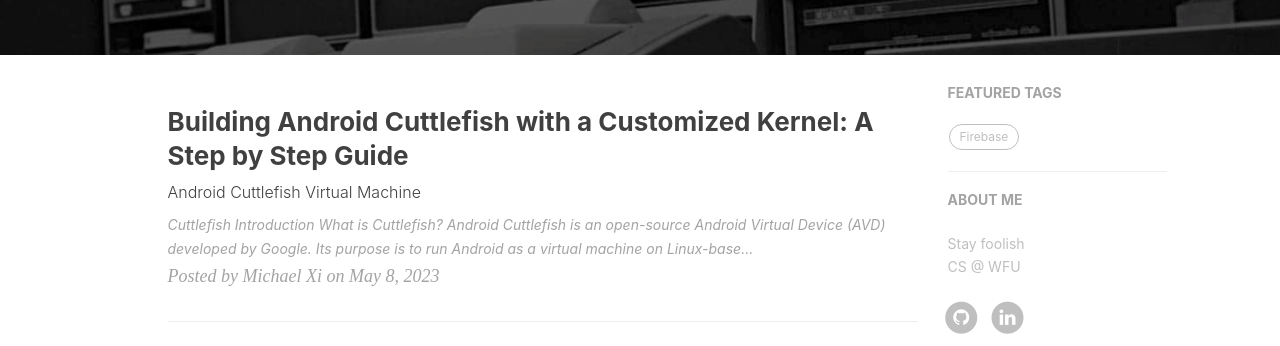
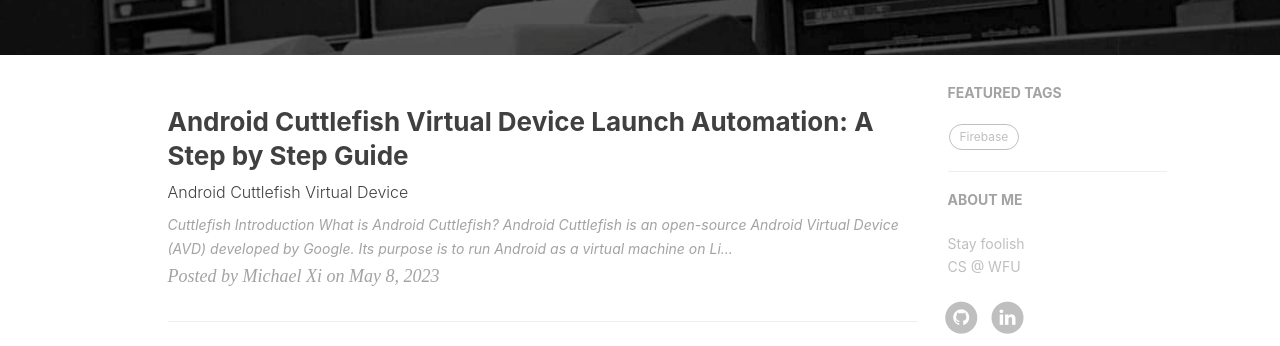
Before and after one commit to MichaelXi3/MichaelXi3.github.io, a Jekyll site: the page built from index.html, in a window 1280 px wide. Shown: the part 363-709 px from the top of the page. Built offline with Jekyll 4.4.1, drawn with Linux system fonts in a browser that asks for light colours; nearby versions of some CDN libraries; the list of posts is cut into pages by our own code; comment, search, counter and statistics services are not loaded; some of the changed lines change nothing that is shown.

Commit message:
cuttlefish blog update

````diff
--- a/_posts/2023-05-08-building-android-cuttlefish-with-a-customized-kernel-a-step-by-step-guide.md
+++ b/_posts/2023-05-08-building-android-cuttlefish-with-a-customized-kernel-a-step-by-step-guide.md
@@ -1,7 +1,7 @@
 ---
 layout: post
-title: "Building Android Cuttlefish with a Customized Kernel: A Step by Step Guide"
-subtitle: "Android Cuttlefish Virtual Machine"
+title: "Android Cuttlefish Virtual Device Launch Automation: A Step by Step Guide"
+subtitle: "Android Cuttlefish Virtual Device"
 date: 2023-05-08
 author: "Michael Xi"
 header-img: "img/Android.jpeg"
@@ -10,19 +10,56 @@
 
 # Cuttlefish Introduction
 
-### What is Cuttlefish?
+### What is Android Cuttlefish?
 
 Android Cuttlefish is an open-source Android Virtual Device (AVD) developed by Google. Its purpose is to run Android as a virtual machine on Linux-based systems for testing and development purposes. It leverages QEMU, a popular open-source emulator, and KVM, a hardware-assisted virtualization technology, to enable efficient virtualization and emulation of Android devices. This allows developers, researchers, and testers to work with AOSP without having access to a physical device.
 
-![22.png](https://s2.loli.net/2023/05/09/m4tcKaVC5UbXBWd.png)
+![cuttlefish.png](https://s2.loli.net/2023/05/09/m4tcKaVC5UbXBWd.png)
 
-**Github Link**: [https://github.com/google/android-cuttlefish](https://github.com/google/android-cuttlefish)
+- **Android Cuttlefish Documentation**: https://source.android.com/docs/setup/create/cuttlefish
+- **Github Link**: [https://github.com/google/android-cuttlefish](https://github.com/google/android-cuttlefish)
+- **Cuttlefish Introduction Slide**: [https://2net.co.uk/slides/aosp-aaos-meetup/2022-march-cuttlefish.pdf](https://2net.co.uk/slides/aosp-aaos-meetup/2022-march-cuttlefish.pdf)
 
-**Cuttlefish Introduction Slide**: [https://2net.co.uk/slides/aosp-aaos-meetup/2022-march-cuttlefish.pdf](https://2net.co.uk/slides/aosp-aaos-meetup/2022-march-cuttlefish.pdf)
+### Why we need Android Cuttlefish?
 
-# Cuttlefish Setup Guide
+One important feature of Android Cuttlefish is its full fidelity with the Android framework. This means that Cuttlefish responds to your interactions just like a physical phone with the same or modified Android OS source. In other words, Android Cuttlefish is designed for Android OS or Android Kernel hackers. On the other hand, the Android emulator commonly seen in Android studio is optimized for Android application development, with many functional hooks to appeal to the use cases of Android app developers. It is not suitable for OS developers.
 
-### Step_1: Make sure virtualization with KVM is available
+# Cuttlefish Setup Guide - Automation
+
+### Step 0: Prerequisites
+
+- [Ubuntu 22.04.1](https://old-releases.ubuntu.com/releases/22.04.1/): the following installation instructions have been tested on the Ubuntu Linux distribution with version 22.04.1. It is encouraged to use the same environment.
+- [Cuttlefish Launch Automation Github Repo](https://github.com/MichaelXi3/android-cuttlefish-automation): provides shell scripts to automate the Android Cuttlefish launch. It also includes a Makefile to make the interaction with Cuttlefish easier by encapsulating android cuttlefish commands.
+
+### Step 1: On Linux desktop, clone this repository and navigate to the `android-cuttlefish-automation` folder at the root level of the repository. Then, run the shell script.
+
+```bash
+git clone https://github.com/MichaelXi3/android-cuttlefish-automation.git
+```
+```bash
+source ./create-android-cuttlefish.sh
+```
+
+**Note**: During Step 2 of the process, your laptop will **reboot**. Once the reboot is complete, simply execute the shell script again. The progress of shell scripts will be tracked, and previously completed commands will not be re-run. The reason for the reboot is to trigger the installation of additional kernel modules and the application of udev rules for android cuttlefish.
+
+### Step 2: Interact with Android Cuttlefish using Makefile
+
+After executing the shell script, you should be located in the `~android-cuttlefish/cf` directory. The script also copied a Makefile to this directory to help you interact with the Android Cuttlefish virtual device. The commands are described as follows:
+
+```bash
+make shell                  # enter the shell of Android Cuttlefish
+make root                   # running as root
+make stop                   # stop the cuttlefish device
+HOME=$PWD ./bin/launch_cvd  # launch a new cuttlefish virtual device
+```
+You also can add additional commands into this Makefile to make the interaction with android cuttlefish more straightforward.
+
+
+# Cuttlefish Setup Guide - Manual
+
+> For  lastest manual launch instructions, check: https://android.googlesource.com/device/google/cuttlefish/
+
+### Step 1: In Linux desktop or virtual machine, make sure virtualization with KVM is available
 
 ```bash
 grep -c -w "vmx\|svm" /proc/cpuinfo
@@ -30,7 +67,7 @@
 
 This should return a non-zero value. If running on a cloud machine, this may take cloud-vendor-specific steps to enable.
 
-### Step_2: Download, build, and install the host debian packages
+### Step 2: Download, build, and install the cuttlefish host debian packages
 
 ```bash
 sudo apt install -y git devscripts config-package-dev debhelper-compat golang curl
@@ -46,14 +83,12 @@
 sudo usermod -aG kvm,cvdnetwork,render $USER
 sudo reboot
 ```
-
 This script installs the Android Cuttlefish environment on a Linux-based system.
 
-### Step_3: Download OTA images and host package for cuttlefish
+### Step 3: Download OTA images and host package of Android Cuttlefish
 
-✍🏻 **OTA** (Over-The-Air) image contains the Android system image and the necessary files to run Cuttlefish on a virtual machine.
-
-✍🏻 **Host package** includes the necessary tools, libraries, and configuration files for running the Cuttlefish virtual machine on your host system.
+-  **OTA** (Over-The-Air) image:  this file is a system image for the Cuttlefish Virtual Device (CVD), which is a part of AOSP.
+-  **Host package**: this file is a host package for Cuttlefish. It includes binaries and scripts that need to be run on the host machine to set up and run the Cuttlefish virtual device.
 
 1. Go to [http://ci.android.com/](http://ci.android.com/)
 2. Enter a branch name. Start with `aosp-master` if you don‘t know what you’re looking for
@@ -61,7 +96,7 @@
 4. Click on `Artifacts`
 5. Scroll down to the **OTA** images. These packages look like `aosp_cf_x86_64_phone-img-xxxxxx.zip` -- it will always have `img` in the name. Download this file
 6. Scroll down to `cvd-host_package.tar.gz`. You should always download a **host package** from the same build as your images
-7. On your local system, combine the packages with following code
+7. On your local system, `cd /path/to/android-cuttlefish`, combine the packages with following code
 
     ```bash
     mkdir cf
@@ -70,171 +105,33 @@
     unzip /path/to/aosp_cf_x86_64_phone-img-xxxxxx.zip
     ```
 
-
-### Step_4: Launch cuttlefish and other useful cuttlefish commands
+### Step 4: Launch cuttlefish and other useful cuttlefish commands
 
 1. Launch cuttlefish virtual machine
-
     ```bash
-    $ HOME=$PWD ./bin/launch_cvd
+    HOME=$PWD ./bin/launch_cvd
     ```
-
+    ```bash
+    # launch in daemon mode and set disk, ram, and cpu
+    HOME=${PWD} ./bin/launch_cvd -daemon -memory_mb 27000 -data_policy always_create -blank_data_image_mb 30000 -cpus 1
+		```
 2. Enable cuttlefish root
-
     ```bash
     ./bin/adb root
     ```
-
 3. Launch cuttlefish shell
-
     ```bash
     ./bin/adb shell
     ```
-
 4. Stop cuttlefish virtual machine
-
     ```bash
-    HOME=$PWD ./bin/stop_cvd
+    pkill run_cvd
     ```
-
-
-# Build Customized Android Kernel and Swap into Cuttlefish
-
-### Build Customized Android Kernel
-
-1. Install `Repo` Command for downloading Android Kernel source code
-
-    ```bash
-    # Debian/Ubuntu.
-    $ sudo apt-get install repo
-
-    # Gentoo.
-    $ sudo emerge dev-vcs/repo
-    ```
-
-    Or install manually by the following code:
-
-    ```bash
-    $ mkdir -p ~/.bin
-    $ PATH="${HOME}/.bin:${PATH}"
-    $ curl https://storage.googleapis.com/git-repo-downloads/repo > ~/.bin/repo
-    $ chmod a+rx ~/.bin/repo
-    ```
-
-2. Download Android Kernel source code
-
-    ```bash
-    # Branch common-android11-5.4 as an example
-    repo init -u https://android.googlesource.com/kernel/manifest -b common-android11-5.4
-    repo sync -j12
-    ```
-
-    The option `j12` means that the sync operation will use 12 parallel threads or jobs. If an error occurs during the sync process, you can try reducing the number of threads by lowering the number that follows the `j` option first.
-
-3. Apply the kernel patches to Android Kernel source code for customization
-
-    > In this example, we are applying a Linux system provenance kernel patch to the kernel.
-
-
-    1. **Step_1**: Download Camflow Kernel Patch from Camflow Repo
-        - Camflow is a major LSM for Linux kernel Provenance
-        - The link of Camflow patch releases is: [https://github.com/CamFlow/camflow-dev/releases](https://github.com/CamFlow/camflow-dev/releases)
-        - Download one of the release of Camflow from the link above, in this example, we use Camflow v0.8.0 and Android Kernel branch Android13-5.15-LTS
-    2. **Step_2**: Install Camflow Kernel Patch to Kernel source code before building it
-        - Apply the two Camflow patches to the `common` kernel source code directory
-
-            ```bash
-            cd android-kernel-main-camflow/common
-            git apply ../../Downloads/0001-information-flow.patch
-            git apply ../../Downloads/0002-camflow.patch
-            ```
-
-4. Build the Android Kernel
-
-    > Since Android 10, Android has introduced a new **[Generic Kernel Image(GKI)](https://source.android.com/devices/architecture/kernel/generic-kernel-image)** in kernel 4.19 and above. This means that the kernel building process has been divided into two parts: `Generic Kernel` and `GKI Module`. We have to build these two parts separately.
-    >
-    >
-    > ![33.png](https://s2.loli.net/2023/05/09/4iUwsP7QLefFHTx.png)
-
-    - **Build Generic Kernel**
-
-        ```bash
-        # bazel build
-        tools/bazel build //common:kernel_x86_64_dist
-        ```
-
-        ```bash
-        # create output distribution
-        tools/bazel run //common:kernel_x86_64_dist -- --dist_dir=/home/username/android-kernel-5.15/vendor-build-output-x86
-        ```
-
-    - **Build GKI Modules**
-
-        ```bash
-        tools/bazel build //common-modules/virtual-device:virtual_device_x86_64_dist
-        ```
-
-        ```bash
-        # create output distribution
-        tools/bazel run //common-modules/virtual-device:virtual_device_x86_64_dist -- --dist_dir=/home/username/android-kernel-5.15/vendor-build-output-x86
-        ```
-
-        Now, both `initramfs.img` and `bzImage` should be in `/home/username/android-kernel-5.15/vendor-build-output-x86`. You can now try swapping this kernel into your Cuttlefish Android Virtual Device.
-
-        ✍🏻 **`initramfs.img`**: The initial RAM filesystem is a temporary in-memory file system that contains essential files and utilities required for mounting the root file system. It is compressed and stored as an image file, such as `initramfs.img`.
-
-        ✍🏻 **`bzImage`**: The `bzImage` is a compressed Linux kernel image created during the kernel compilation process. It is designed to be small enough to fit within limited memory space during the boot process. The `bzImage` is loaded by the bootloader, decompressed, and executed to initialize the system hardware and kernel before transitioning to the root file system.
-
-
-### Swap the Cutomized Android Kernel into Cuttlefish
-
-1. Set the `DIST_FOLDER` as the folder that contains `initramfs.img` and `bzImage`
-
-    ```bash
-    DIST_FOLDER=$(readlink -f /home/username/android-kernel-5.15-success/out/android13-5.15/dist)
-    ```
-
-2. Navigate to `android-cuttlefish/cf`, and then use the following command to launch Cuttlefish using the kernel we just built.
-
-    ```bash
-    HOME=${PWD} ./bin/launch_cvd -daemon -initramfs_path "${DIST_FOLDER}"/initramfs.img -kernel_path "${DIST_FOLDER}"/bzImage
-    ```
-
-3. Launch the shell of cuttlefish and check the kernel version to verify that kernel is swapped successfully
-
-    ```bash
-    ./bin/adb shell
-    ```
-
-    ```bash
-    vsoc_x86_64:/proc $ cat version
-    Linux version 5.15.78-maybe-dirty (build-user@build-host) (Android (8508608, based on r450784e) clang version 14.0.7 (https://android.googlesource.com/toolchain/llvm-project 4c603efb0cca074e9238af8b4106c30add4418f6), LLD 14.0.7)
-    ```
-
-4. To check the files of Camflow in Android Cuttlefish, we need to mount a few directories
-    1. **Step_1**: Exit current Cuttlefish: `HOME=$PWD ./bin/stop_cvd`
-    2. **Step_2**: Launch a new Cuttlefish: `HOME=${PWD} ./bin/launch_cvd -daemon -initramfs_path "${DIST_FOLDER}"/initramfs.img -kernel_path "${DIST_FOLDER}"/bzImage`
-    3. **Step_3**: Enable root: `./bin/adb root`
-    4. **Step_4**: Launch Cuttlefish root shell: `./bin/adb shell`
-    5. **Step_5**: mount `securityfs` manually
-
-        ```bash
-        mount -t securityfs securityfs /sys/kernel/security
-        ```
-
-    6. **Step_6**: mount `debugfs` manually
-
-        ```bash
-        mount -t debugfs debugfs /sys/kernel/debug
-        ```
-
-        Files related to Camflow should exist in both the `debugfs` and `securityfs` directories.
-
 
 # Reference and Useful Info
 
 1. Google Cuttlefish Documentation: [Link](https://android.googlesource.com/device/google/cuttlefish/)
-2. Cheatsheat of `launch_cvd`
+2. Cheatsheat of cuttlefish `launch_cvd`
 
 
     | -start_vnc_server | Start VNC server on port 6444 |
@@ -251,35 +148,4 @@
     | -cpus | Number of CPUs to emulate |
     | -memory_mb | amount of memory to give to device |
     | -noresume | Start a new runtime: factory reset |
-3. **Steps to Customize Kernel Configs**: The goal is to enable any desired CONFIGs by modifying the kernel building script.
-
-    > Useful Blog: [Link](https://blog.senyuuri.info/posts/2021-06-30-ebpf-bcc-android-instrumentation/#2-build-a-custom-generic-kernel-image-gki)
-    >
-    Documentations relate to LSM in Android: [Link](https://android.googlesource.com/kernel/msm/+/android-5.1.0_r0.6/Documentation/security)
-    >
-
-    In `android-kernel-5.15/common`, there is a config file named `build.config.gki`. Write an update config function here and configure the new CONFIG or delete unwanted CONFIG.
-
-    ```bash
-    DEFCONFIG=gki_defconfig
-    POST_DEFCONFIG_CMDS="check_defconfig && **update_lsm_config**"
-
-    function update_lsm_config() {
-        ${KERNEL_DIR}/scripts/config --file ${OUT_DIR}/.config \
-           -d CONFIG_LTO \
-           -d CONFIG_LTO_CLANG \
-           -e CONFIG_NETFILTER \
-           -e CONFIG_SECURITYFS \
-           -e CONFIG_SECURITY_NETWORK \
-           -e CONFIG_SECURITY_PROVENANCE \
-           -e CONFIG_SECURITY_TOMOYO \
-           -e CONFIG_SECURITY_APPARMOR \
-           -e CONFIG_LSM
-        (cd ${OUT_DIR} && \
-         make ${CC_LD_ARG} O=${OUT_DIR} olddefconfig)
-    }
-    ```
-
-    - `-d` means delete configuration
-    - `-e` means add configuration
-    - This function will change `.config` file directly
+3. Virtual Machine in Android: Everything you need to know: [Link](https://medium.com/android-news/virtual-machine-in-android-everything-you-need-to-know-9ec695f7313b)
````
Also changed, not shown: 3 other files.
